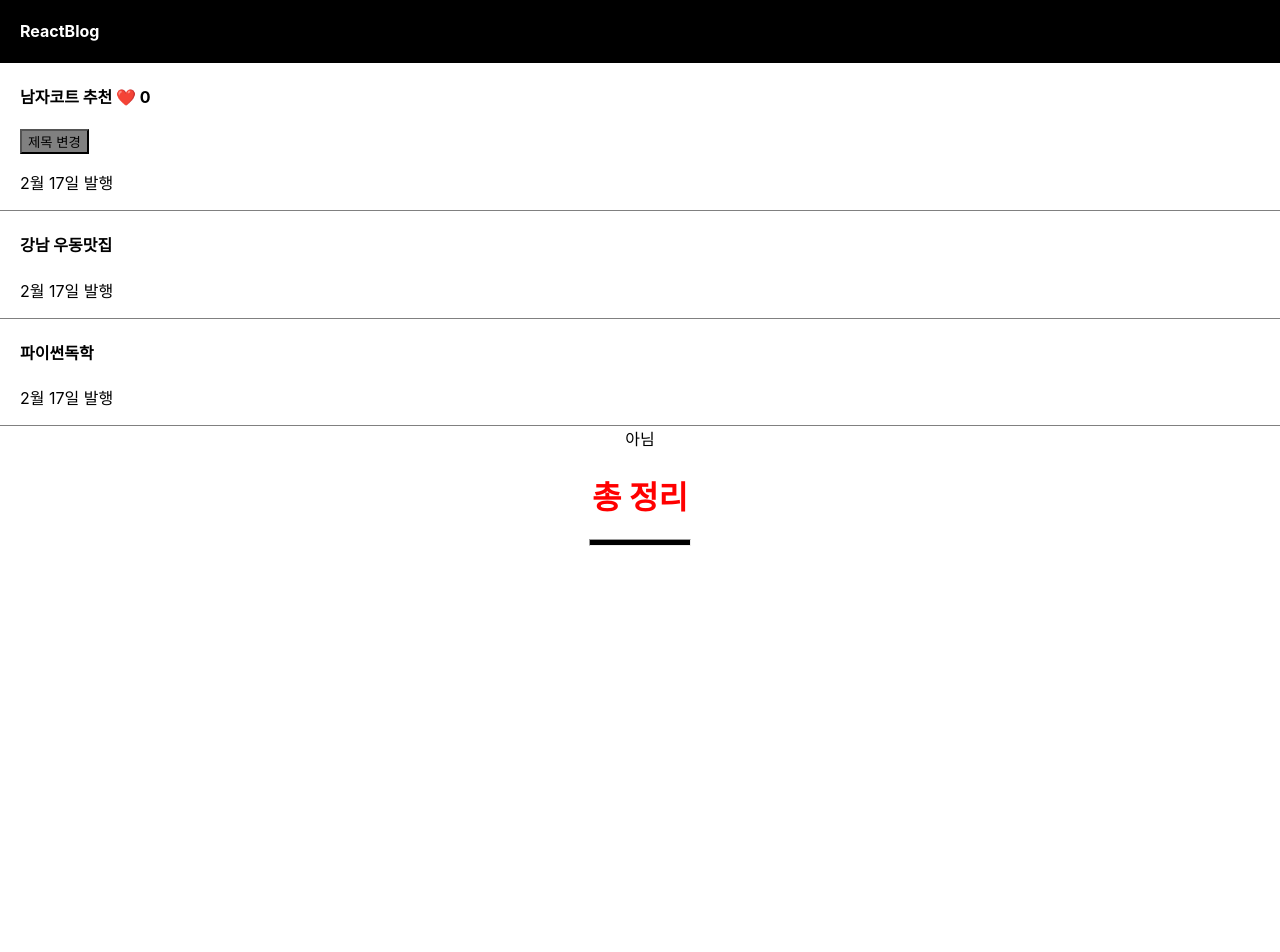
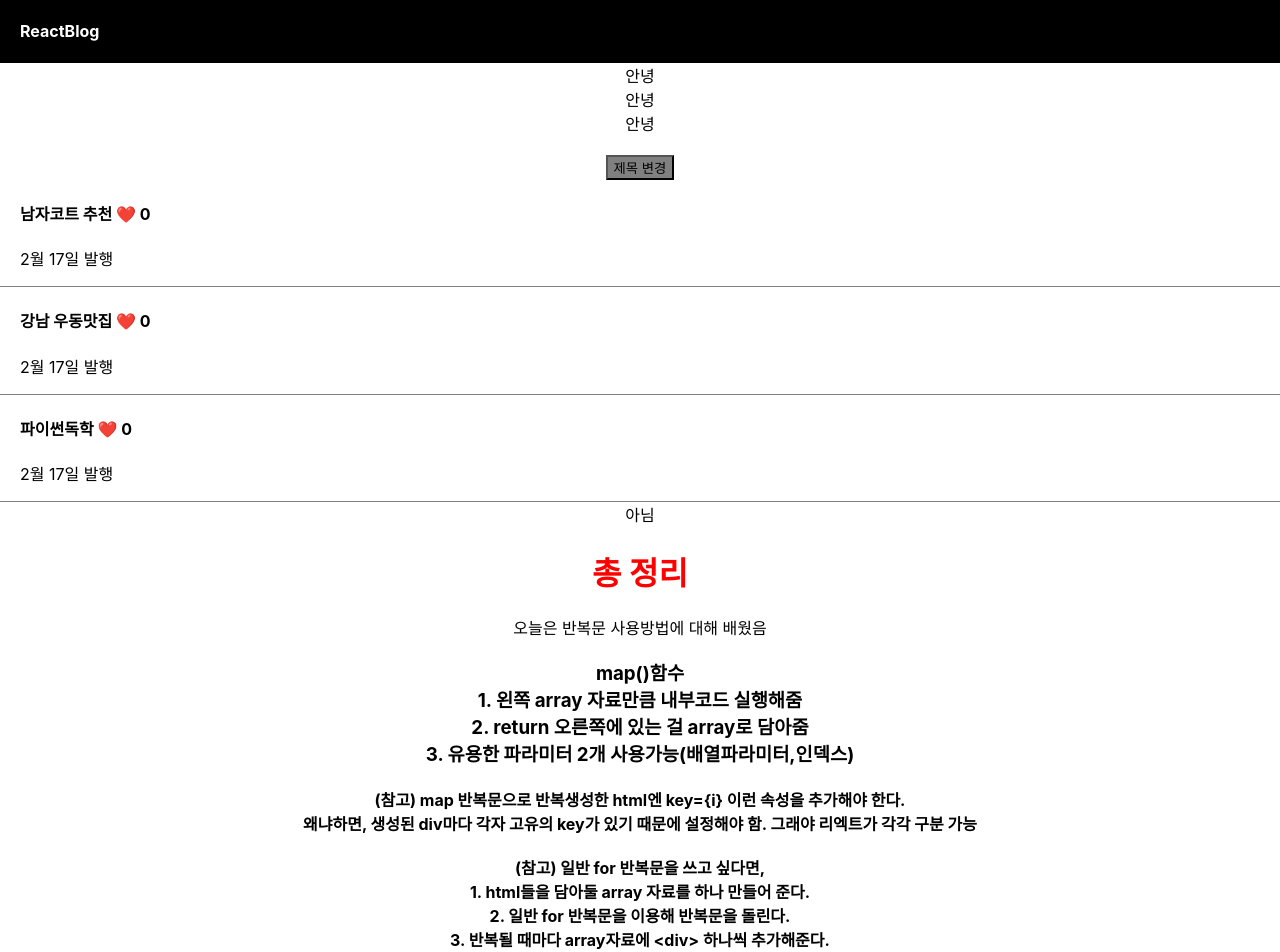
Before and after one commit to jangdayeon/ReactStudying_part1, a React (Create React App) app: page / in a window 1280 px wide. Shown: the top 952 px of the page. Before the commit the page ends 800 px from the top, so only its background shows below. Built offline with nearby package versions, Linux system fonts and the light colour scheme.

Commit message:
[이론 & 과제] map: 많은 div들을 반복문으로 줄이고 싶은 충동이 들 때

```diff
--- a/src/App.js
+++ b/src/App.js
@@ -5,49 +5,92 @@ import './App.css';
 import { useState } from 'react';
 
 function App() {
+
+  ////////////////////////////////for문 사용법
+  var 어레이 = [];
+  for(var i=0;i<3;i++){
+    어레이.push(<div>안녕</div>)
+  }
+  ////////////////////////////////
+
+
   let logo = "ReactBlog";
   let [a,제목변경] = useState(['남자코트 추천','강남 우동맛집','파이썬독학']);
-  let [따봉, 따봉변경] = useState(0);
-  ///////////////////////////////////////////////////////////////
-  let [modal, setModal] = useState('닫힘'); //modal, set --이 관습 , 모달창상태 표현 형식은 자유!
-  ///////////////////////////////////////////////////////////////
+
+
+  /////////////////////////////////따봉 누르면 전체 따봉+1되는 문제 해결
+  let [따봉, 따봉변경] = useState([0,0,0]);
+  /////////////////////////////////
+
+
+  let [modal, setModal] = useState('닫힘');
+
 
   function 함수(){
     let copy = [...a];
-    copy.sort(); //이 코드가 답! 배열 정렬하는 코드이다.
+    copy.sort();
     제목변경(copy);
   }
 
+  ////////////////////////////////map 사용 방법
+  [1,2,3].map(function(a){
+    //1. array 자료 갯수만큼 함수 안의 코드를 실행해줌
+    //2. 함수의 파라미터는 array안에 있던 자료임
+    //3. return에 뭐 적으면 array로 담아줌
+    return '133211'// ['123321','123321','123321']
+  })
+  ////////////////////////////////
   return (
     <div className="App">
       <div className='black-nav'>
         <h4>{logo}</h4>
       </div>
-      <div className="list">
-        <h4>{a[0]} <span onClick={()=>{따봉변경(따봉+1)}}>❤️</span> {따봉} </h4>
-        <button style={{backgroundColor:'grey'}} onClick={함수}>제목 변경</button>
-        <p>2월 17일 발행</p>
-      </div>
-      <div className="list">
-        <h4>{a[1]}</h4>
-        <p>2월 17일 발행</p>
-      </div>
-      <div className="list">
+      {
 
+        <div> {어레이} </div>
+      /* {
+        [1,2,3].map(function(){
+          return <div>안녕</div>
+        })
+      }
+      {[<div>안녕</div>,<div>안녕</div>,<div>안녕</div>]} */}
+
+      <br></br>
+      <button style={{backgroundColor:'grey'}} onClick={함수}>제목 변경</button>
+      {a.map(function(글데이터,i){
+        return(
+          <div className="list" key={i}>
         <h4 onClick={()=>{
           modal =='열림'? setModal('닫힘'):setModal('열림');
-          }}>{a[2]}</h4>
+          }}>{글데이터}  <span onClick={()=>{ let copy = [...따봉]; copy[i]+=1; 따봉변경(copy)}}>❤️</span> {따봉[i]} </h4>
+        {/* <h4>{a[i]} </h4> */}
         <p>2월 17일 발행</p>
-      </div>
+        </div>
+        )
+      })}
       {
         modal == '열림'? <Modal/> : '아님'
       }
 
       <div>
         <h1 style={{color:'red'}}>총 정리</h1>
+        오늘은 반복문 사용방법에 대해 배웠음 <br></br>
         <h3>
-
+          map()함수<br></br>
+          1. 왼쪽 array 자료만큼 내부코드 실행해줌<br></br>
+          2. return 오른쪽에 있는 걸 array로 담아줌<br></br>
+          3. 유용한 파라미터 2개 사용가능(배열파라미터,인덱스)
         </h3>
+        <h4>
+          (참고) map 반복문으로 반복생성한 html엔 key={'{i}'} 이런 속성을 추가해야 한다.
+          <br></br>왜냐하면, 생성된 div마다 각자 고유의 key가 있기 때문에 설정해야 함. 그래야 리엑트가 각각 구분 가능
+          <br></br><br></br>
+          (참고) 일반 for 반복문을 쓰고 싶다면,
+          <br></br>1. html들을 담아둘 array 자료를 하나 만들어 준다.
+          <br></br>2. 일반 for 반복문을 이용해 반복문을 돌린다.
+          <br></br>3. 반복될 때마다 array자료에 {'<div>'} 하나씩 추가해준다.
+          <br></br>4. 원하는 곳에서 {'{array자료}'} 사용하면 된다.
+        </h4>
         <hr style={{width:'100px', height:'5px',backgroundColor:'black'}}></hr>
 
       </div>
```
